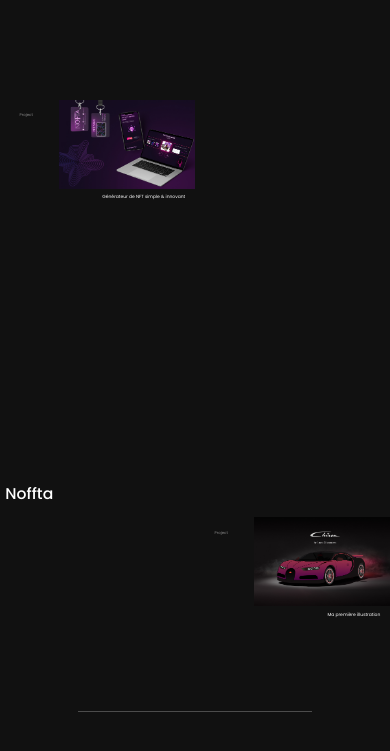
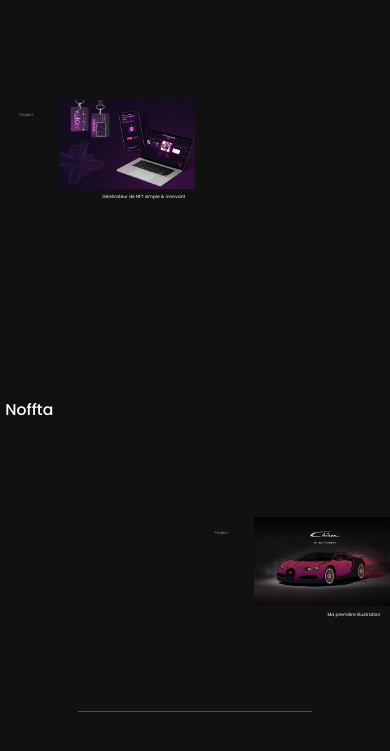
Before and after one commit to lucas-mrmco/lmoramarco-portfolio-website-main, a plain HTML site: page projects.html in a window 390 px wide. Shown: the part 69-820 px from the top of the page. Drawn offline with nearby package versions, Linux system fonts and the light colour scheme.

Commit message:
hero responsive

```diff
--- a/assets/css/styles2.css
+++ b/assets/css/styles2.css
@@ -142,7 +142,8 @@
      font-weight: 500;
      margin: 0;
      line-height: 1;
-     margin-top: 45vh;
+     margin-top: 35vh;
+
  }
 
  @media only screen and (max-width: 465px) {
@@ -152,6 +153,8 @@
          top: -25%;
          left: 50%;
          transform: translateX(-50%);
+
+
      }
  }
 
@@ -160,6 +163,8 @@
      font-family: 'Muli', sans-serif;
      font-size: 0.8em;
      font-weight: 900;
+
+
      margin: 0;
      line-height: 1;
      background-image: linear-gradient(to right top, #FF3891, #FF7256, #FFBF04);
```
